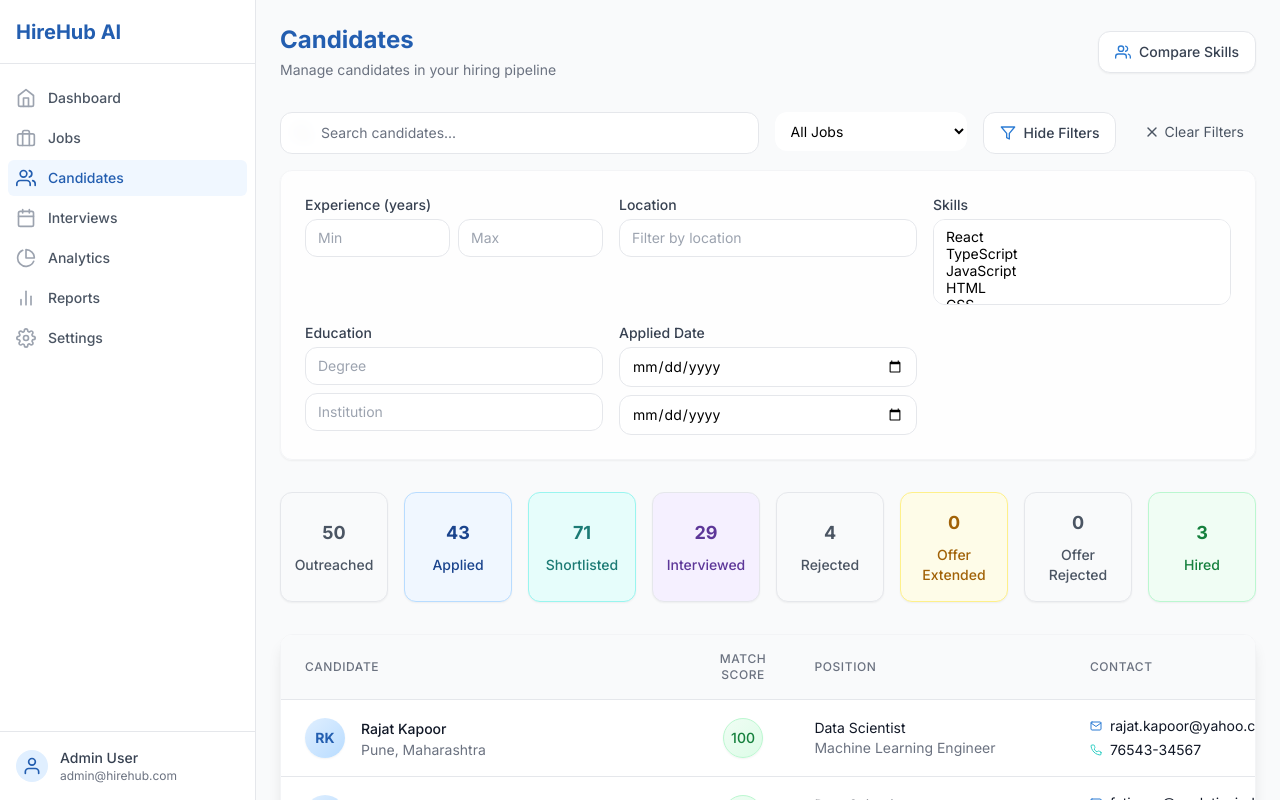
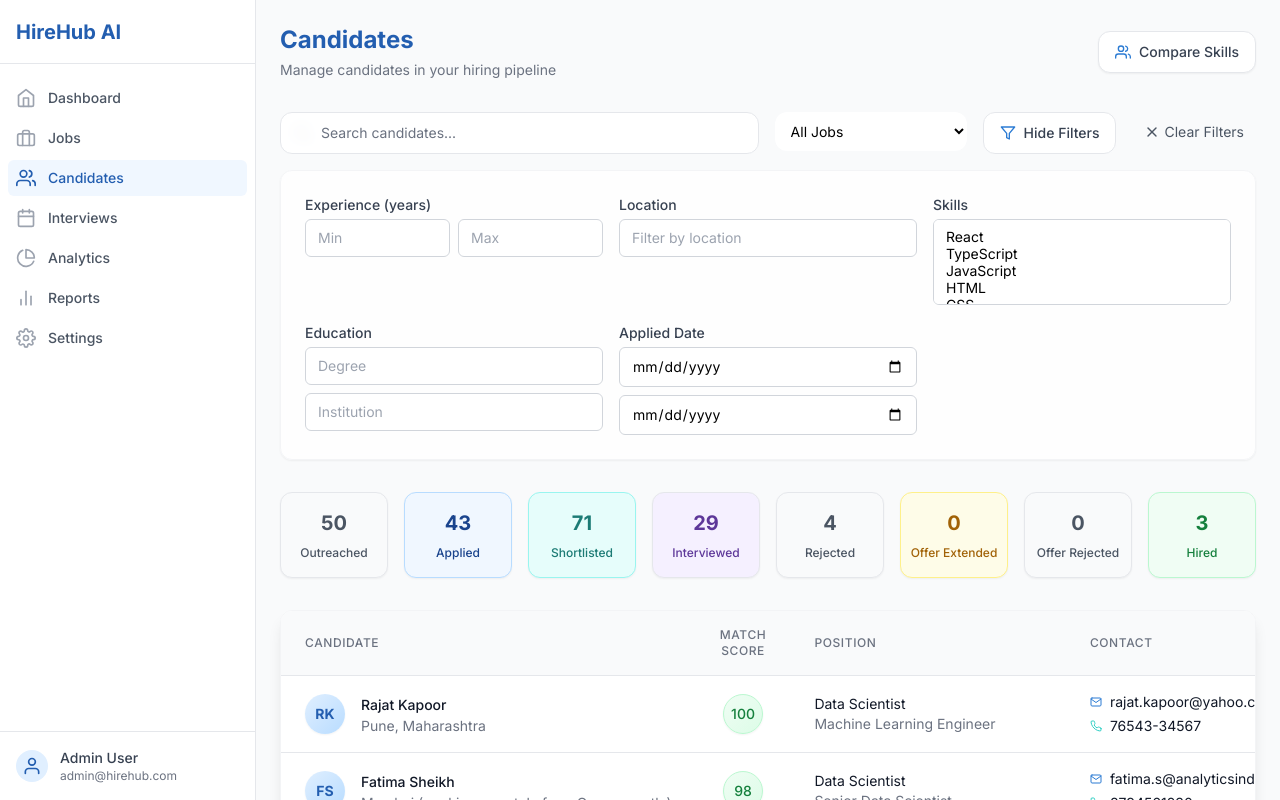
Before and after one commit to Heliodor99/hirehub-demo-app, a Next.js app: page /candidates in a window 1280 px wide. Both pictures are taken after a click on the button "Show Filters". Built offline with nearby package versions, Linux system fonts and the light colour scheme.

Commit message:
Update application files

```diff
--- a/src/app/candidates/page.tsx
+++ b/src/app/candidates/page.tsx
@@ -91,9 +91,16 @@ export default function CandidatesPage() {
 
     // Then sort by HireHub AI score (descending)
     return filtered.sort((a, b) => {
-      const scoreA = a.assessment?.score || 0;
-      const scoreB = b.assessment?.score || 0;
-      return scoreB - scoreA;
+      // If both candidates have scores, compare them
+      if (a.assessment?.score && b.assessment?.score) {
+        return b.assessment.score - a.assessment.score;
+      }
+      // If only candidate A has a score, it should come first
+      if (a.assessment?.score) return -1;
+      // If only candidate B has a score, it should come first
+      if (b.assessment?.score) return 1;
+      // If neither has a score, sort by application date (newest first)
+      return new Date(b.appliedDate).getTime() - new Date(a.appliedDate).getTime();
     });
   }, [searchQuery, selectedJob, selectedStage, advancedFilters]);
 
@@ -324,7 +331,7 @@ export default function CandidatesPage() {
                   <input
                     type="number"
                     placeholder="Min"
-                    className="w-full px-3 py-2 border border-gray-200 rounded-xl focus:outline-none focus:ring-1 focus:ring-primary-500 sm:text-sm transition-colors"
+                    className="w-full px-3 py-2 border border-gray-300 rounded-md focus:outline-none focus:ring-1 focus:ring-primary-500 sm:text-sm"
                     value={advancedFilters.experience.min}
                     onChange={(e) => setAdvancedFilters({
                       ...advancedFilters,
@@ -334,7 +341,7 @@ export default function CandidatesPage() {
                   <input
                     type="number"
                     placeholder="Max"
-                    className="w-full px-3 py-2 border border-gray-200 rounded-xl focus:outline-none focus:ring-1 focus:ring-primary-500 sm:text-sm transition-colors"
+                    className="w-full px-3 py-2 border border-gray-300 rounded-md focus:outline-none focus:ring-1 focus:ring-primary-500 sm:text-sm"
                     value={advancedFilters.experience.max}
                     onChange={(e) => setAdvancedFilters({
                       ...advancedFilters,
@@ -349,7 +356,7 @@ export default function CandidatesPage() {
                 <input
                   type="text"
                   placeholder="Filter by location"
-                  className="w-full px-3 py-2 border border-gray-200 rounded-xl focus:outline-none focus:ring-1 focus:ring-primary-500 sm:text-sm transition-colors"
+                  className="w-full px-3 py-2 border border-gray-300 rounded-md focus:outline-none focus:ring-1 focus:ring-primary-500 sm:text-sm"
                   value={advancedFilters.location}
                   onChange={(e) => setAdvancedFilters({
                     ...advancedFilters,
@@ -362,7 +369,7 @@ export default function CandidatesPage() {
                 <label className="block text-sm font-medium text-gray-700 mb-1">Skills</label>
                 <select
                   multiple
-                  className="w-full px-3 py-2 border border-gray-200 rounded-xl focus:outline-none focus:ring-1 focus:ring-primary-500 sm:text-sm transition-colors"
+                  className="w-full px-3 py-2 border border-gray-300 rounded-md focus:outline-none focus:ring-1 focus:ring-primary-500 sm:text-sm"
                   value={advancedFilters.skills}
                   onChange={(e) => setAdvancedFilters({
                     ...advancedFilters,
@@ -383,7 +390,7 @@ export default function CandidatesPage() {
                   <input
                     type="text"
                     placeholder="Degree"
-                    className="w-full px-3 py-2 border border-gray-200 rounded-xl focus:outline-none focus:ring-1 focus:ring-primary-500 sm:text-sm transition-colors"
+                    className="w-full px-3 py-2 border border-gray-300 rounded-md focus:outline-none focus:ring-1 focus:ring-primary-500 sm:text-sm"
                     value={advancedFilters.education.degree}
                     onChange={(e) => setAdvancedFilters({
                       ...advancedFilters,
@@ -393,7 +400,7 @@ export default function CandidatesPage() {
                   <input
                     type="text"
                     placeholder="Institution"
-                    className="w-full px-3 py-2 border border-gray-200 rounded-xl focus:outline-none focus:ring-1 focus:ring-primary-500 sm:text-sm transition-colors"
+                    className="w-full px-3 py-2 border border-gray-300 rounded-md focus:outline-none focus:ring-1 focus:ring-primary-500 sm:text-sm"
                     value={advancedFilters.education.institution}
                     onChange={(e) => setAdvancedFilters({
                       ...advancedFilters,
@@ -408,7 +415,7 @@ export default function CandidatesPage() {
                 <div className="space-y-2">
                   <input
                     type="date"
-                    className="w-full px-3 py-2 border border-gray-200 rounded-xl focus:outline-none focus:ring-1 focus:ring-primary-500 sm:text-sm transition-colors"
+                    className="w-full px-3 py-2 border border-gray-300 rounded-md focus:outline-none focus:ring-1 focus:ring-primary-500 sm:text-sm"
                     value={advancedFilters.appliedDate.start}
                     onChange={(e) => setAdvancedFilters({
                       ...advancedFilters,
@@ -417,7 +424,7 @@ export default function CandidatesPage() {
                   />
                   <input
                     type="date"
-                    className="w-full px-3 py-2 border border-gray-200 rounded-xl focus:outline-none focus:ring-1 focus:ring-primary-500 sm:text-sm transition-colors"
+                    className="w-full px-3 py-2 border border-gray-300 rounded-md focus:outline-none focus:ring-1 focus:ring-primary-500 sm:text-sm"
                     value={advancedFilters.appliedDate.end}
                     onChange={(e) => setAdvancedFilters({
                       ...advancedFilters,
@@ -431,19 +438,19 @@ export default function CandidatesPage() {
         </div>
 
         {/* Pipeline Stages */}
-        <div className="mb-8 grid grid-cols-1 md:grid-cols-3 lg:grid-cols-8 gap-4">
+        <div className="mb-8 grid grid-cols-1 md:grid-cols-4 lg:grid-cols-8 gap-4">
           {pipelineStages.map(stage => {
             const candidatesInStage = getCandidatesInStage(stage);
 
             // Define custom colors based on our brand palette
-            let stageColors = {
+            const stageColors = {
               outreached: 'bg-gray-50 text-gray-600 border-gray-200',
               applied: 'bg-primary-50 text-primary-700 border-primary-200',
               shortlisted: 'bg-secondary-50 text-secondary-700 border-secondary-200',
               interviewed: 'bg-accent-50 text-accent-700 border-accent-200',
-              rejected: 'bg-gray-50 text-gray-600 border-gray-200',
+              rejected: 'bg-gray-50 text-gray-600 border-gray-200', // Changed to gray
               offer_extended: 'bg-yellow-50 text-yellow-700 border-yellow-200',
-              offer_rejected: 'bg-gray-50 text-gray-600 border-gray-200',
+              offer_rejected: 'bg-gray-50 text-gray-600 border-gray-200', // Changed to gray
               hired: 'bg-green-50 text-green-700 border-green-200',
             };
 
@@ -451,15 +458,15 @@ export default function CandidatesPage() {
               <button
                 key={stage.id}
                 onClick={() => setSelectedStage(selectedStage === stage.id ? null : stage.id)}
-                className={`p-4 rounded-xl backdrop-blur-sm shadow-sm border ${
+                className={`py-4 px-2 rounded-xl backdrop-blur-sm shadow-sm border ${
                   selectedStage === stage.id
                     ? 'ring-2 ring-primary-500 border-primary-300'
                     : 'border-gray-200'
                 } ${stageColors[stage.id as keyof typeof stageColors]} hover:shadow-md transition-all`}
               >
-                <div className="flex flex-col items-center justify-center space-y-2">
-                  <span className="text-lg font-bold">{candidatesInStage}</span>
-                  <h3 className="text-sm font-medium">{stage.name}</h3>
+                <div className="flex flex-col items-center justify-center text-center">
+                  <div className="text-xl font-bold mb-2">{candidatesInStage}</div>
+                  <div className="text-xs font-medium">{stage.name}</div>
                 </div>
               </button>
             );
```
